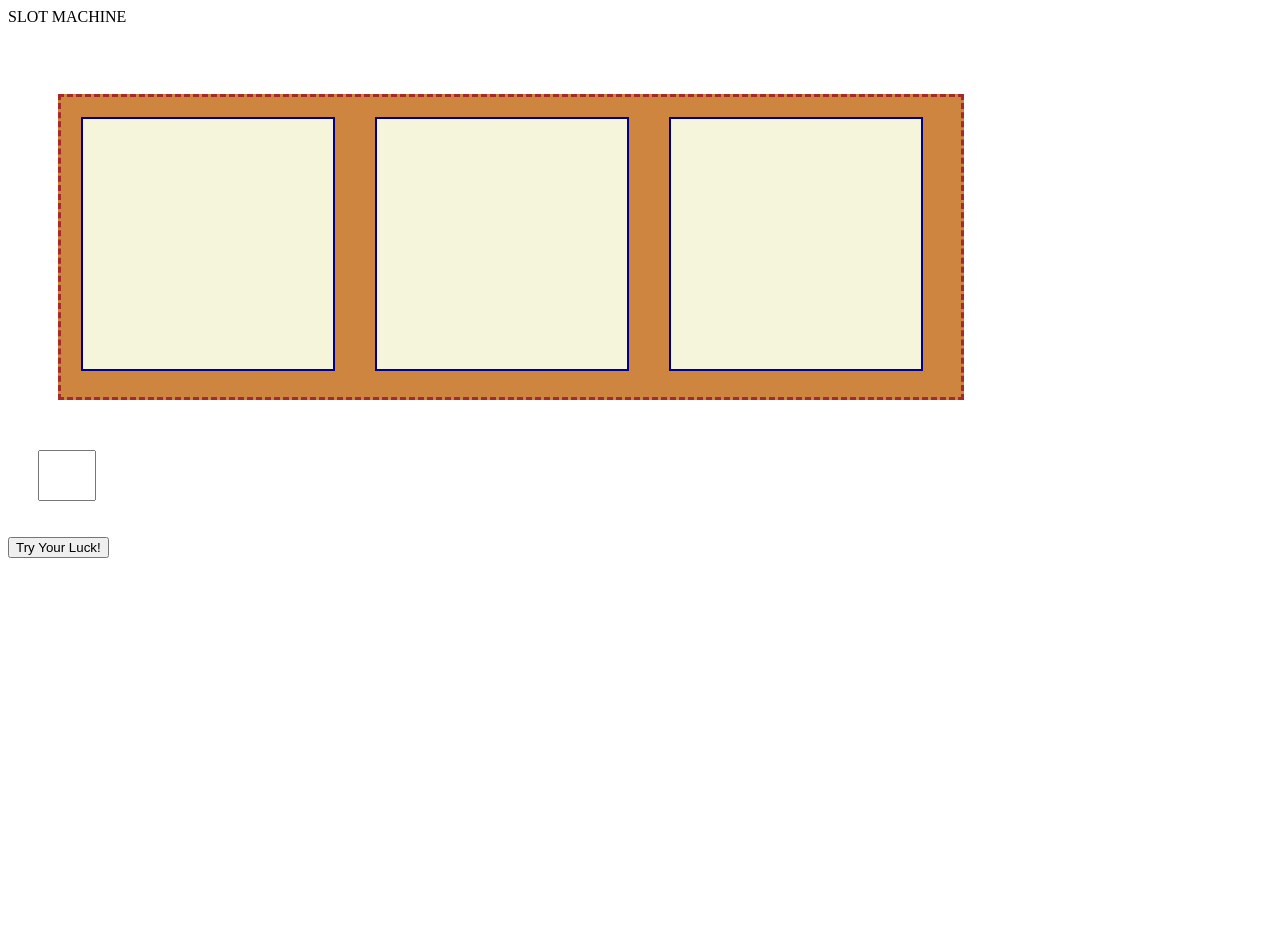
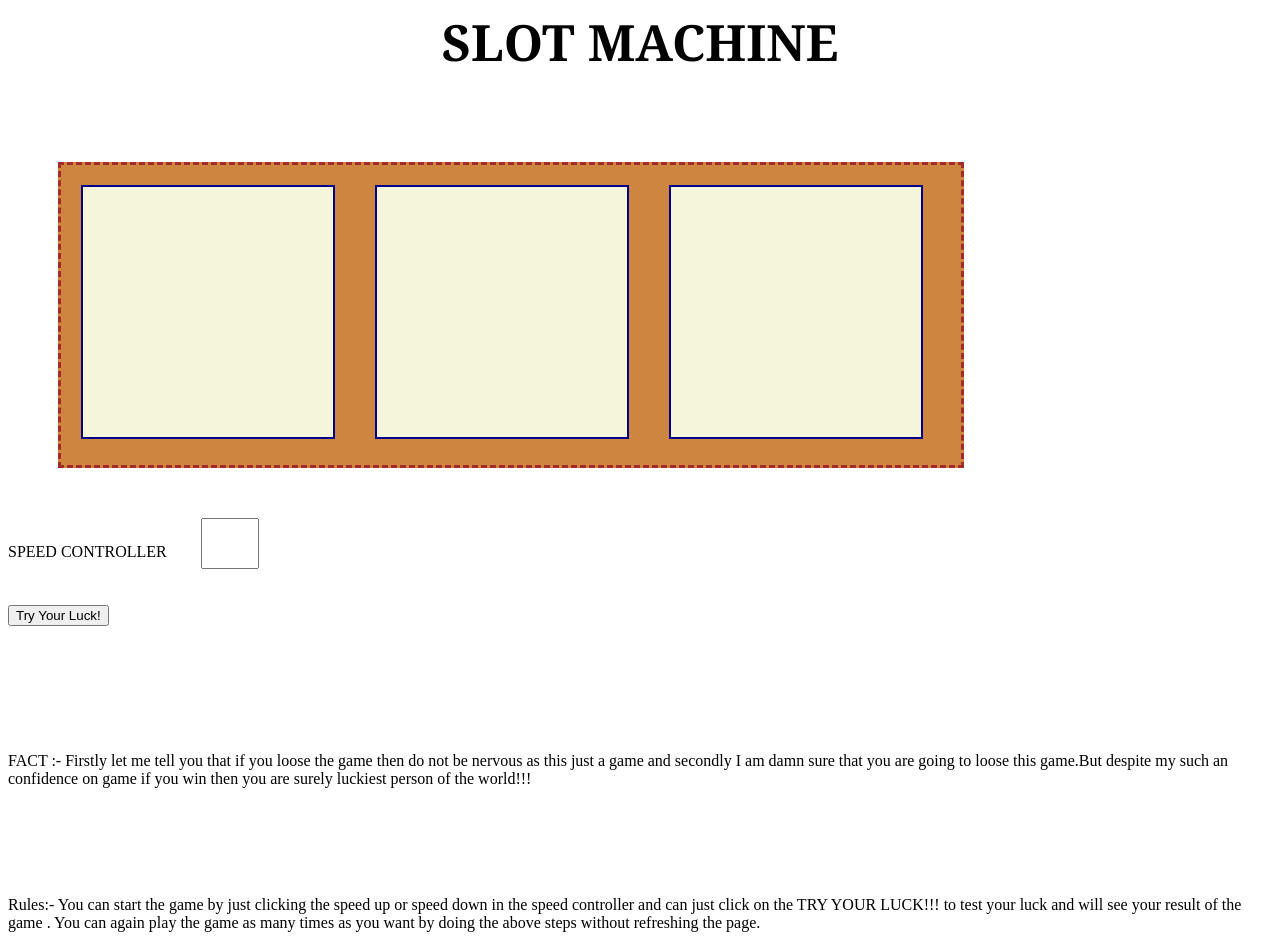
Before and after one commit to shivam7374/Slot-Machine, a plain HTML site: page index.html in a window 1280 px wide. Before the commit the page ends 800 px from the top, so only its background shows below. Drawn offline with Linux system fonts and the light colour scheme.

Commit message:
Finally Completed

```diff
--- a/index.html
+++ b/index.html
@@ -9,7 +9,8 @@
   <link rel="stylesheet" href="style.css">
 </head>
 
-<body>SLOT MACHINE
+<body>
+  <div class="title">SLOT MACHINE</div>
   <br><br>
   <div class="machine">
     <div class="slot" id="slot1">
@@ -22,9 +23,23 @@
       <div class="value" id="value3">⭐</div>
     </div>
   </div>
+  SPEED CONTROLLER
   <input id="inpSpeed" type="number" min="1" max="10">
   <br><br><br>
   <button id="stop_slot_machine">Try Your Luck!</button>
+
+
+  <br><br><br><br><br><br><br><br>
+  FACT  :- Firstly let me tell you that if you loose the game then do
+  not be nervous as this just a game and secondly I am damn sure that
+  you are going to loose this game.But despite my such an confidence
+  on game if you win then you are surely luckiest person of the world!!!
+  <br><br><br><br><br><br><br>
+  Rules:- You can start the game by just clicking the speed up or speed
+  down in the speed controller and can just click on the TRY YOUR LUCK!!!
+  to test your luck and will see your result of the game . You can again
+  play the game as many times as you want by doing the above steps without
+  refreshing the page.
 </body>
 
 </html>
--- a/style.css
+++ b/style.css
@@ -1,5 +1,11 @@
 :root {
     --speed: 0;
+}
+.title{
+    font-weight: bold;
+    font-size: 50px;
+    font-family: Cambria, Cochin, Georgia, Times, 'Times New Roman', serif;
+    text-align: center;
 }
 .machine {
     background-color: peru;
```
